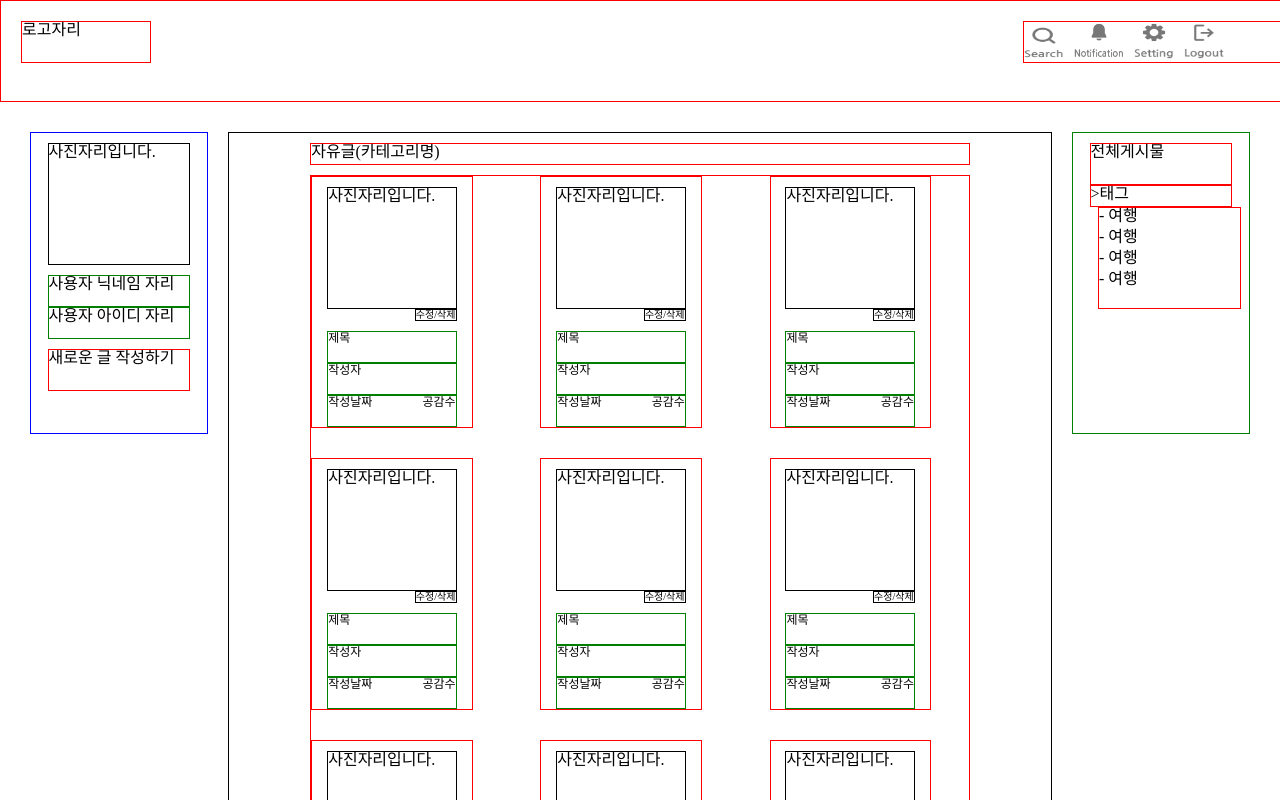
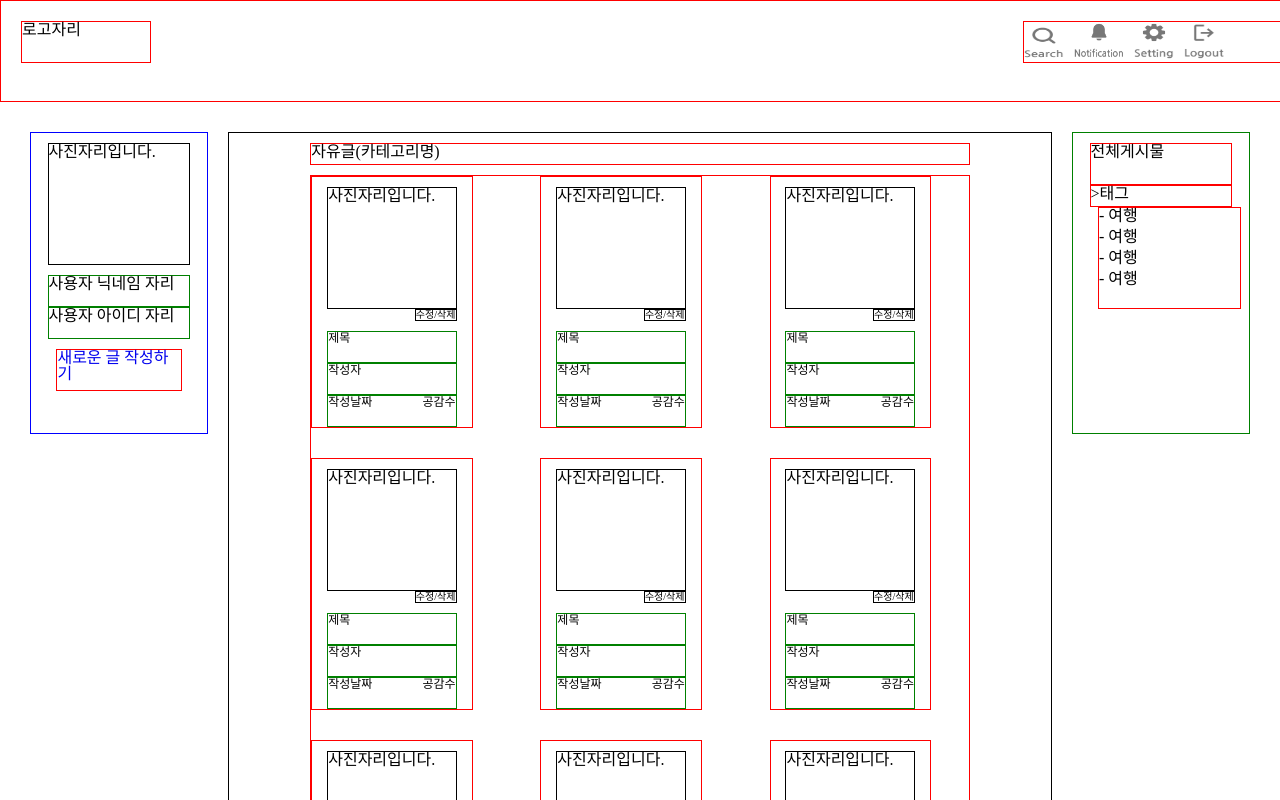
Before and after one commit to KEA-Lucky7/Lucky7-FE, a React (Vite) app: page /myblog in a window 1280 px wide. Shown: the top 800 px of the page. Built offline with nearby package versions, Linux system fonts and the light colour scheme.

Commit message:
feat : CreatePostPage 생성 및 연결

```diff
--- a/src/App.tsx
+++ b/src/App.tsx
@@ -1,13 +1,14 @@
 import "./App.css";
 import { Routes, Route } from "react-router-dom";
 import MyblogPage from "./pages/MyblogPage";
-
+import CreatePostPage from "./pages/CreatePostPage";
 function App() {
   return (
     <div className="App">
       <Routes>
         <Route path="/" />
         <Route path="/myblog" element={<MyblogPage />} />
+        <Route path="/write" element={<CreatePostPage />} />
       </Routes>
     </div>
 
--- /dev/null
+++ b/src/components/createPostPage/CreatePost.tsx
@@ -0,0 +1,7 @@
+import React from 'react'
+
+export default function CreatePost() {
+  return (
+    <div>CreatePost</div>
+  )
+}
--- a/src/components/myblogPage/MyblogWidget.tsx
+++ b/src/components/myblogPage/MyblogWidget.tsx
@@ -1,4 +1,5 @@
 import React from 'react';
+import { Link } from 'react-router-dom';
 import * as S from "./styles/MyblogWidgetCss";
 export default function MyblogWidget() {
   return (
@@ -13,7 +14,9 @@ export default function MyblogWidget() {
         사용자 아이디 자리
       </S.UserId>
       <S.CreateNewpostButtonContainer>
+        <Link to="/write" style={{ textDecoration: "none" }}>
           새로운 글 작성하기
+        </Link>
       </S.CreateNewpostButtonContainer>
     </S.MyblogWidgetContainer>
   )
--- a/src/components/myblogPage/styles/MyblogWidgetCss.ts
+++ b/src/components/myblogPage/styles/MyblogWidgetCss.ts
@@ -41,11 +41,10 @@ export const UserId = styled.div`
 
 
 export const CreateNewpostButtonContainer = styled.div`
-    width: 80%;
+    width: 70%;
     height: 40px;
     margin: 0 auto;
     border: 1px solid red;
-    vertical-align: middle;
 `;
 
 export const Title = styled.div`
--- /dev/null
+++ b/src/pages/CreatePostPage.tsx
@@ -0,0 +1,7 @@
+import CreatePost from "../components/createPostPage/CreatePost";
+
+export default function CreatePostPage() {
+  return (
+    <CreatePost />
+  )
+}
```
